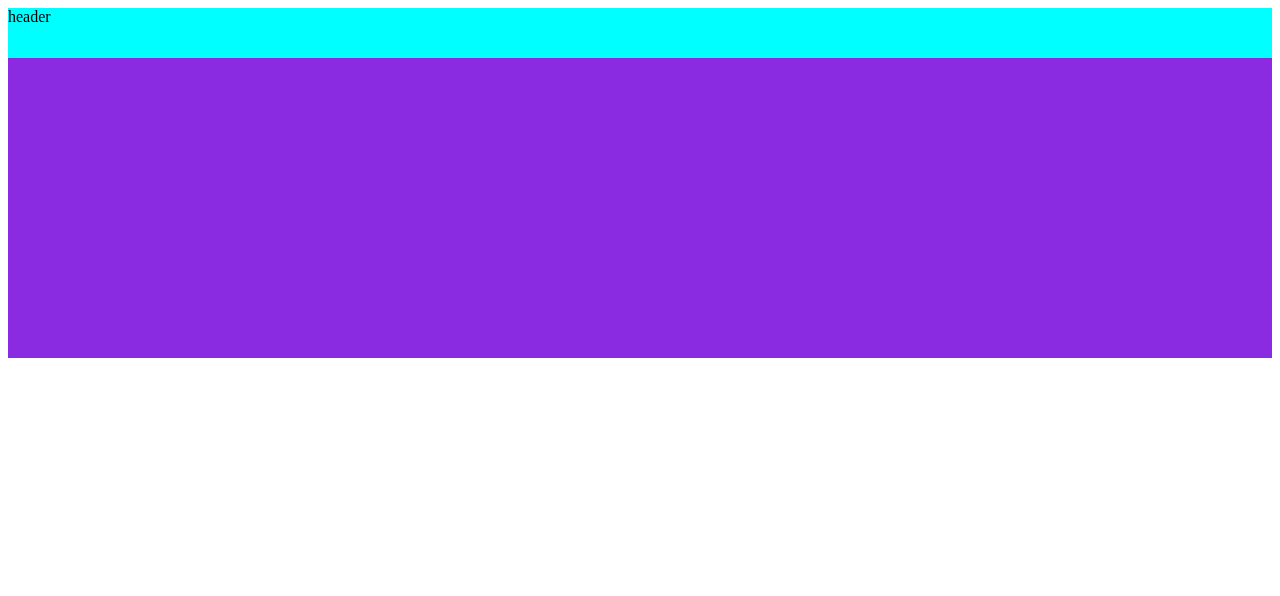
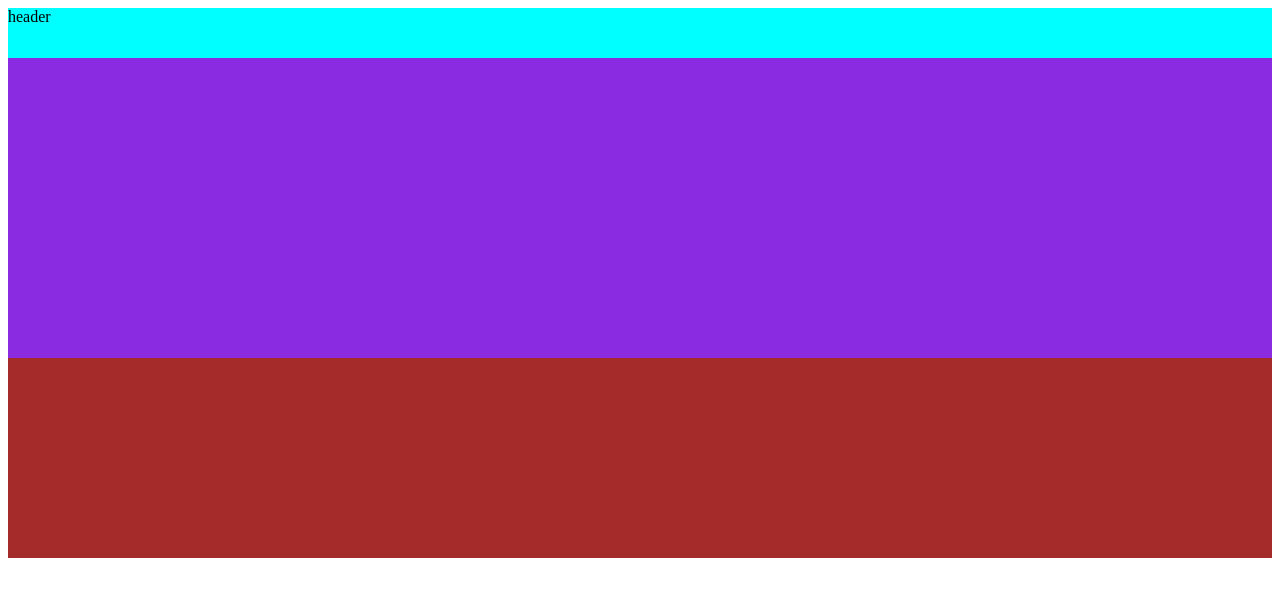
Before and after one commit to AlexDev1204/test-project, a plain HTML site: page index.html in a window 1280 px wide. Drawn offline with Linux system fonts and the light colour scheme.

Commit message:
next section

```diff
--- a/index.html
+++ b/index.html
@@ -9,5 +9,6 @@
 <body>
     <header>header</header>
     <section></section>
+    <section id="next"></section>
 </body>
 </html>
--- a/style.css
+++ b/style.css
@@ -6,3 +6,7 @@ section {
   height: 300px;
   background-color: blueviolet;
 }
+#next {
+  height: 200px;
+  background-color: brown;
+}
```
